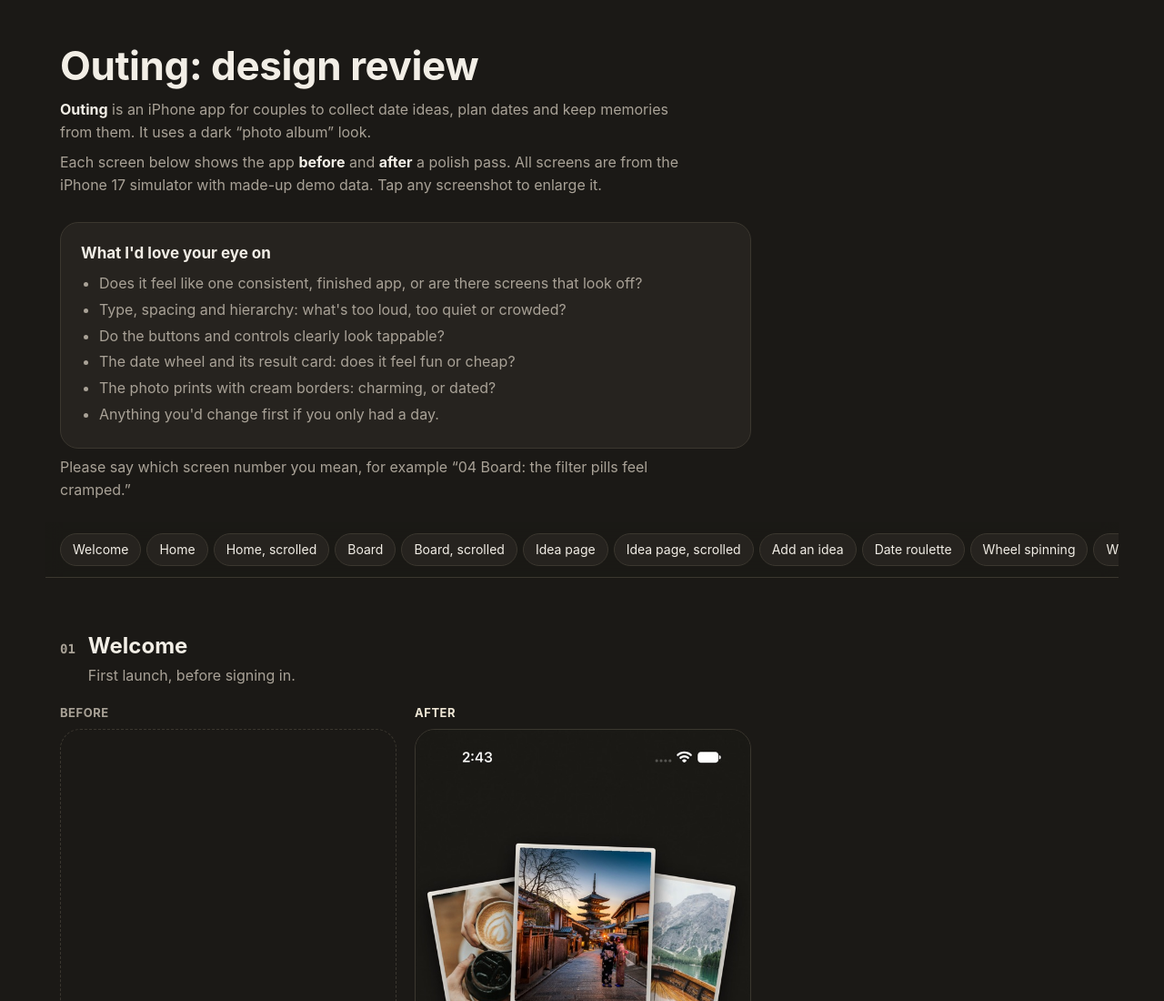
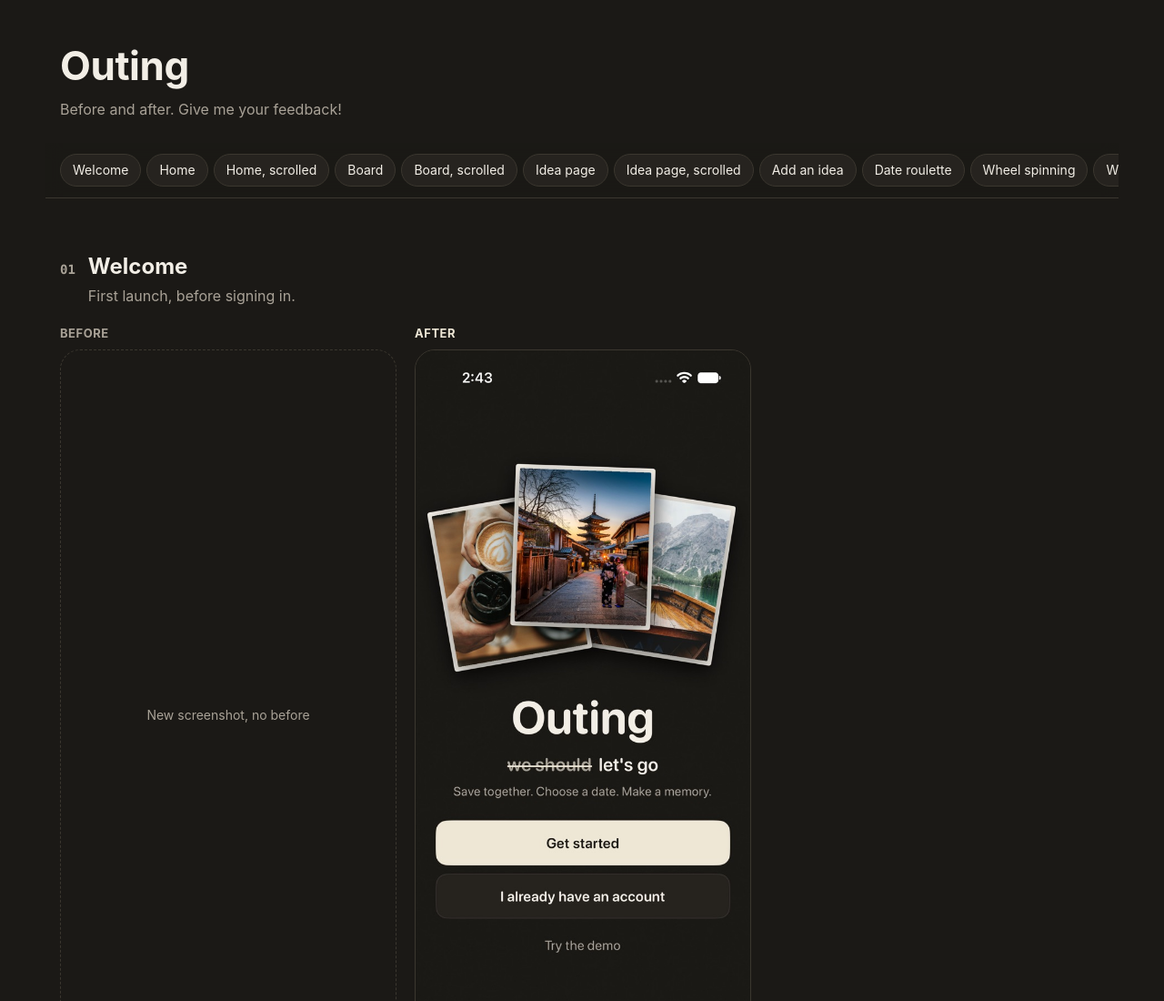
Before and after one commit to lblommesteyn/outing-design-review, a plain HTML site: page index.html in a window 1280 px wide. Shown: the top 1100 px of the page at 91% size. Drawn offline with Linux system fonts and the light colour scheme.

Commit message:
Shorter intro

```diff
--- a/index.html
+++ b/index.html
@@ -41,18 +41,8 @@ footer { color:var(--muted); font-size:14px; margin-top:64px; }
 <body>
 <div class="wrap">
 <div class="intro">
-<h1>Outing: design review</h1>
-<p><strong>Outing</strong> is an iPhone app for couples to collect date ideas, plan dates and keep memories from them. It uses a dark “photo album” look.</p>
-<p>Each screen below shows the app <strong>before</strong> and <strong>after</strong> a polish pass. All screens are from the iPhone 17 simulator with made-up demo data. Tap any screenshot to enlarge it.</p>
-<div class="ask"><h3>What I'd love your eye on</h3><ul>
-<li>Does it feel like one consistent, finished app, or are there screens that look off?</li>
-<li>Type, spacing and hierarchy: what's too loud, too quiet or crowded?</li>
-<li>Do the buttons and controls clearly look tappable?</li>
-<li>The date wheel and its result card: does it feel fun or cheap?</li>
-<li>The photo prints with cream borders: charming, or dated?</li>
-<li>Anything you'd change first if you only had a day.</li>
-</ul></div>
-<p>Please say which screen number you mean, for example “04 Board: the filter pills feel cramped.”</p>
+<h1>Outing</h1>
+<p>Before and after. Give me your feedback!</p>
 </div>
 <nav><a href="#welcome">Welcome</a><a href="#home">Home</a><a href="#home2">Home, scrolled</a><a href="#board">Board</a><a href="#board2">Board, scrolled</a><a href="#detail">Idea page</a><a href="#detail2">Idea page, scrolled</a><a href="#add">Add an idea</a><a href="#pick">Date roulette</a><a href="#pick-spinning">Wheel spinning</a><a href="#pick-result">Wheel result</a><a href="#pick-edit">Edit the wheel</a><a href="#memories">Memories</a><a href="#settings">Settings</a><label class="toggle"><input type="checkbox" id="lg"> Show largest text size</label></nav>
 <section class="screen" id="welcome">
```
